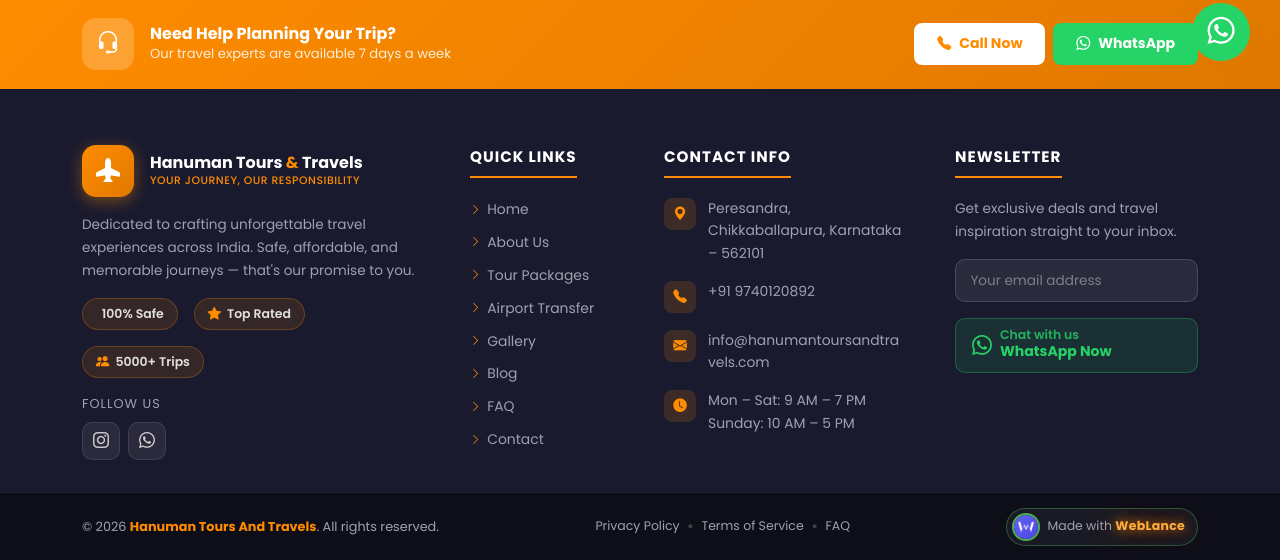
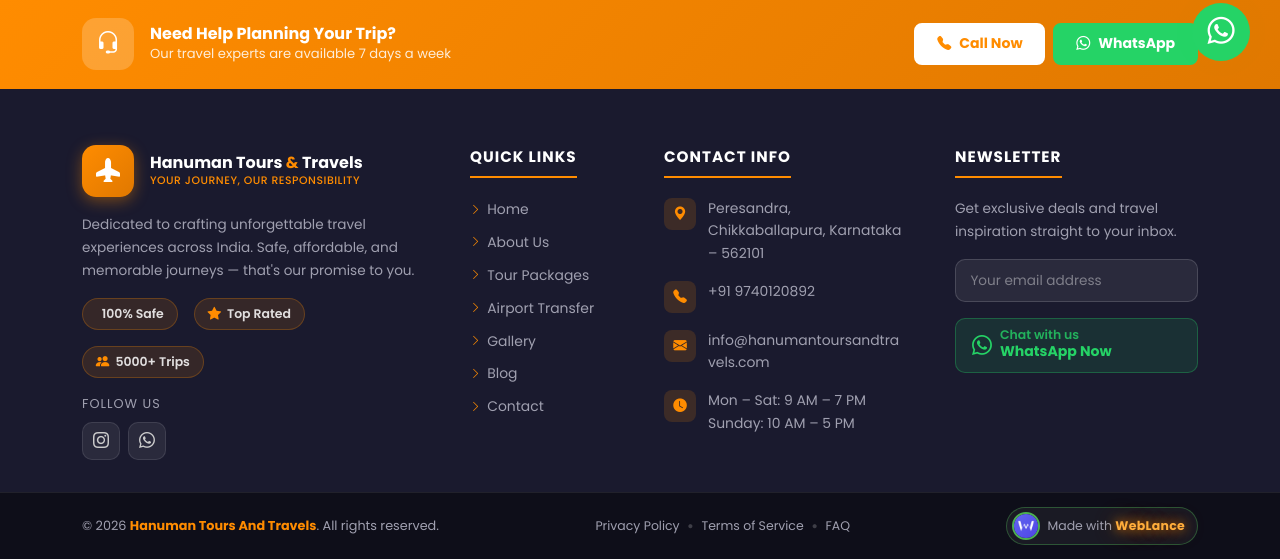
Before and after one commit to balakrishnabalakrishna577-sudo/Travels, a Django app: page /blog/budget-travel-india/ in a window 1280 px wide. Shown: the part 709-1269 px from the top of the page. Run offline with Django 5.2, Linux system fonts and the light colour scheme; data comes from the database, SQL or seed files in the repository.

Commit message:
Disable FAQ link in base.html
Comment out FAQ link in the navigation menu.

```diff
--- a/templates/base.html
+++ b/templates/base.html
@@ -251,7 +251,7 @@
                         <li><a href="{% url 'airport_transfer' %}"><i class="bi bi-chevron-right"></i>Airport Transfer</a></li>
                         <li><a href="{% url 'gallery_list' %}"><i class="bi bi-chevron-right"></i>Gallery</a></li>
                         <li><a href="{% url 'blog_list' %}"><i class="bi bi-chevron-right"></i>Blog</a></li>
-                        <li><a href="{% url 'faq' %}"><i class="bi bi-chevron-right"></i>FAQ</a></li>
+                     <!-- <li><a href="{% url 'faq' %}"><i class="bi bi-chevron-right"></i>FAQ</a></li> -->
                         <li><a href="{% url 'contact' %}"><i class="bi bi-chevron-right"></i>Contact</a></li>
                     </ul>
                 </div>
```
